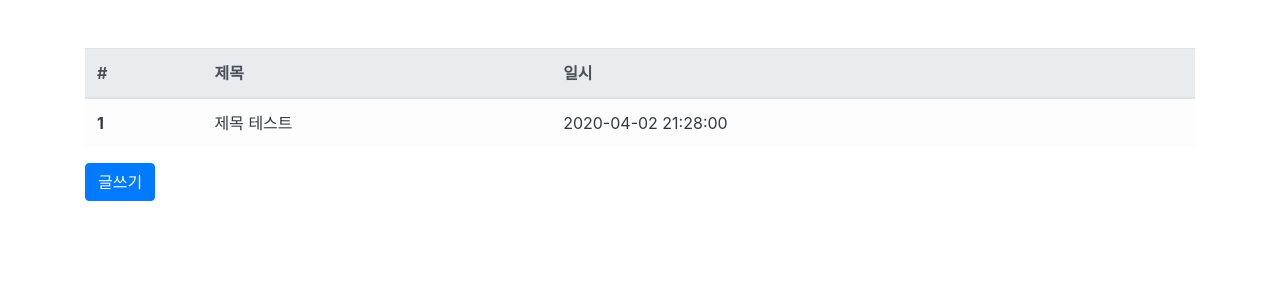
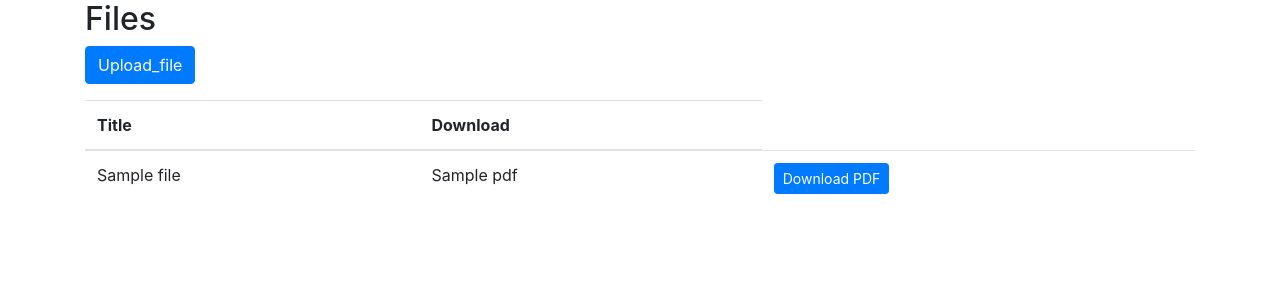
Before and after one commit to skykchmin/snapnote_temp, a Django app: template snapnote_venv/snapnote_django/board/templates/board_list.html in a window 1280 px wide. Shown: the top 300 px of the page. Run offline with Django 3.2, Linux system fonts and the light colour scheme; the template is opened without the code that fills it: most values are stand-ins (such as "Sample title", 1, 10 or a date in 2020); some libraries are stand-ins or nearby versions.

Commit message:
url 수정 및 views.py 수정
url 수정 및 views.py 수정

[200512]

```diff
--- /dev/null
+++ b/snapnote_venv/snapnote_django/board/media/files/pdfs/upload_test.txt
@@ -0,0 +1 @@
+업로드 테스트용
--- /dev/null
+++ b/snapnote_venv/snapnote_django/board/media/files/pdfs/upload_test_pzJoSZp.txt
@@ -0,0 +1 @@
+업로드 테스트용
--- /dev/null
+++ b/snapnote_venv/snapnote_django/board/media/upload_test.txt
@@ -0,0 +1 @@
+업로드 테스트용
--- a/snapnote_venv/snapnote_django/board/templates/board_list.html
+++ b/snapnote_venv/snapnote_django/board/templates/board_list.html
@@ -1,31 +1,32 @@
 {% extends "base.html" %}
 
 {% block contents %}
-<div class="row mt-5">
-    <div class="col-12">
-        <table class="table table-light">
-            <thead class="thead-light">
+    <h2>Files</h2>
+
+    <p>
+        <a href="{% url 'upload_file' %}" class="btn btn-primary">Upload_file</a>
+    </p>
+    <table class="table mb-0">
+        <thead>
+            <tr>
+                <th>Title</th>
+                <th>Download</th>
+            </tr>
+        </thead>
+        <tbody>
+            {% for file in files %}
                 <tr>
-                    <th>#</th>
-                    <th>제목</th>
+                    <td>{{ file.title }} </td>
+                    <td>{{ file.pdf }} </td>
+                    <td>
+                        <a href="{{ file.pdf.url }}" class="btn btn-primary btn-sm" target="_blank">
+                            Download PDF
+                        </a>
+                    </td>
 
-                    <th>일시</th>
                 </tr>
-            </thead>
-            <tbody class="text-dark">
-                <tr>
-                    <th>1</th>
-                    <td>제목 테스트</td>
+            {% endfor %}
+        </tbody>
+    </table>
 
-                    <td>2020-04-02 21:28:00</td>
-                </tr>
-            </tbody>
-        </table>
-    </div>
-</div>
-<div class="row">
-    <div class="col-12">
-        <button class="btn btn-primary">글쓰기</button>
-    </div>
-</div>
 {% endblock %}
--- a/snapnote_venv/snapnote_django/board/templates/file_list.html
+++ b/snapnote_venv/snapnote_django/board/templates/file_list.html
@@ -23,7 +23,7 @@
                             Download PDF
                         </a>
                     </td>
-                    <!-- <td>{{ file.pdf }} </td> -->
+
                 </tr>
             {% endfor %}
         </tbody>
--- a/snapnote_venv/snapnote_django/board/views.py
+++ b/snapnote_venv/snapnote_django/board/views.py
@@ -3,10 +3,14 @@ from django.core.files.storage import FileSystemStorage
 
 from .forms import FileForm
 from .models import File
+
 # Create your views here.
 
 def board_list(request):
-    return render(request, 'board_list.html')
+    files = File.objects.all()
+    return render(request,'file_list.html', {
+        'files': files
+    })
 
 def upload(request):
     context = {}
--- /dev/null
+++ b/snapnote_venv/snapnote_django/snapnote/media/files/pdfs/upload_test_6tjhea0.txt
@@ -0,0 +1 @@
+업로드 테스트용
--- /dev/null
+++ b/snapnote_venv/snapnote_django/snapnote/media/files/pdfs/upload_test_pzJoSZp.txt
@@ -0,0 +1 @@
+업로드 테스트용
--- a/snapnote_venv/snapnote_django/snapnote/snapnote/settings.py
+++ b/snapnote_venv/snapnote_django/snapnote/snapnote/settings.py
@@ -14,7 +14,6 @@ import os
 
 # Build paths inside the project like this: os.path.join(BASE_DIR, ...)
 BASE_DIR = os.path.dirname(os.path.dirname(os.path.abspath(__file__)))
-
 
 # Quick-start development settings - unsuitable for production
 # See https://docs.djangoproject.com/en/3.0/howto/deployment/checklist/
```
Also changed, not shown: snapnote_venv/snapnote_django/board/media/IMG_6983.JPG (added), snapnote_venv/snapnote_django/board/media/files/pdfs/upload_test.png (added), snapnote_venv/snapnote_django/board/media/files/pdfs/upload_test_fD5kSB0.png (added), snapnote_venv/snapnote_django/board/media/files/pdfs/upload_test_mWhuPc8.png (added), snapnote_venv/snapnote_django/board/media/files/pdfs/upload_test_x2HTX3E.png (added), snapnote_venv/snapnote_django/board/media/files/pdfs/경로.png (added), snapnote_venv/snapnote_django/board/media/files/pdfs/질문1.png (added), snapnote_venv/snapnote_django/board/media/upload_test.png (added), snapnote_venv/snapnote_django/board/media/upload_test_SBcjUc3.png (added), snapnote_venv/snapnote_django/board/media/upload_test_tO0coDZ.png (added), snapnote_venv/snapnote_django/snapnote/db.sqlite3.
